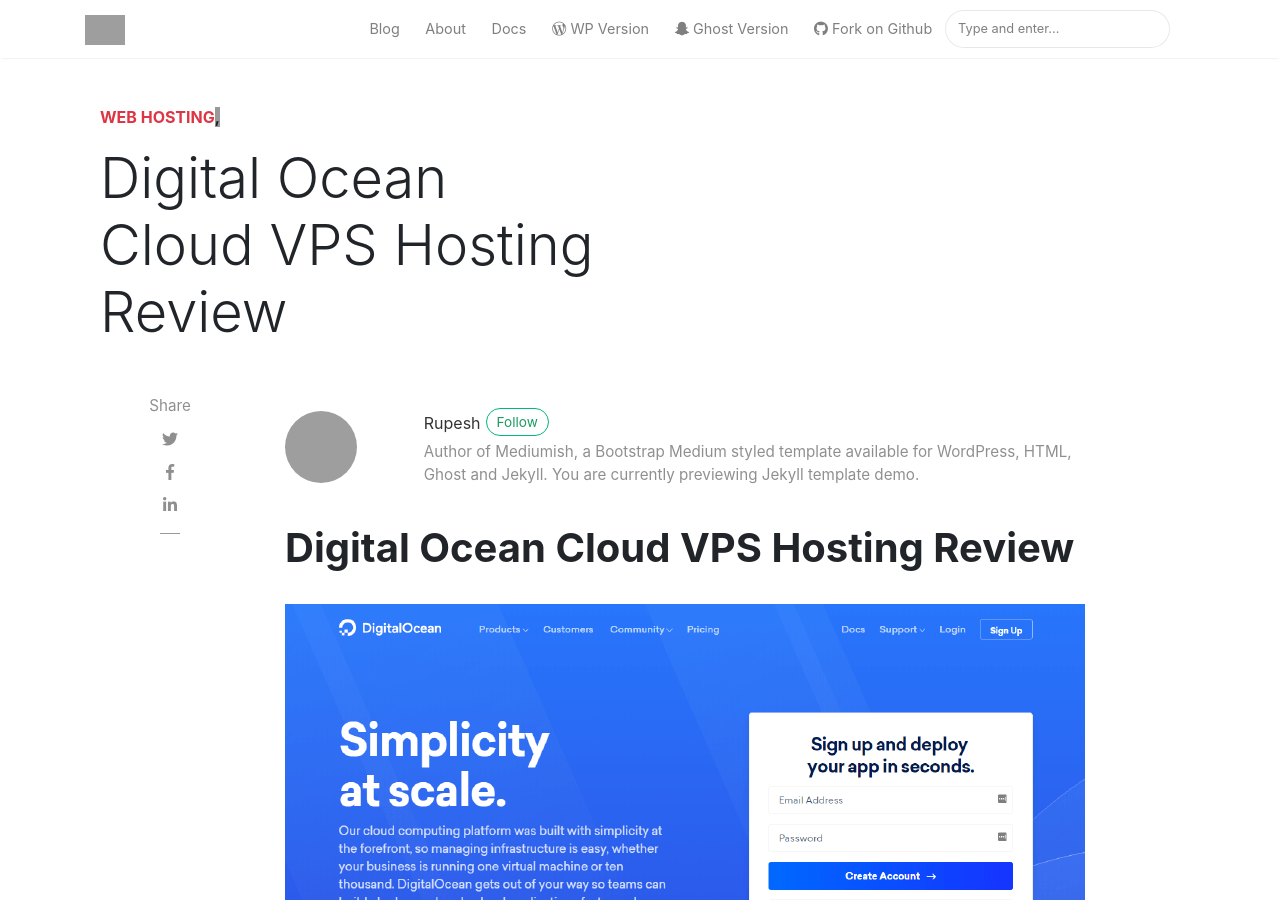
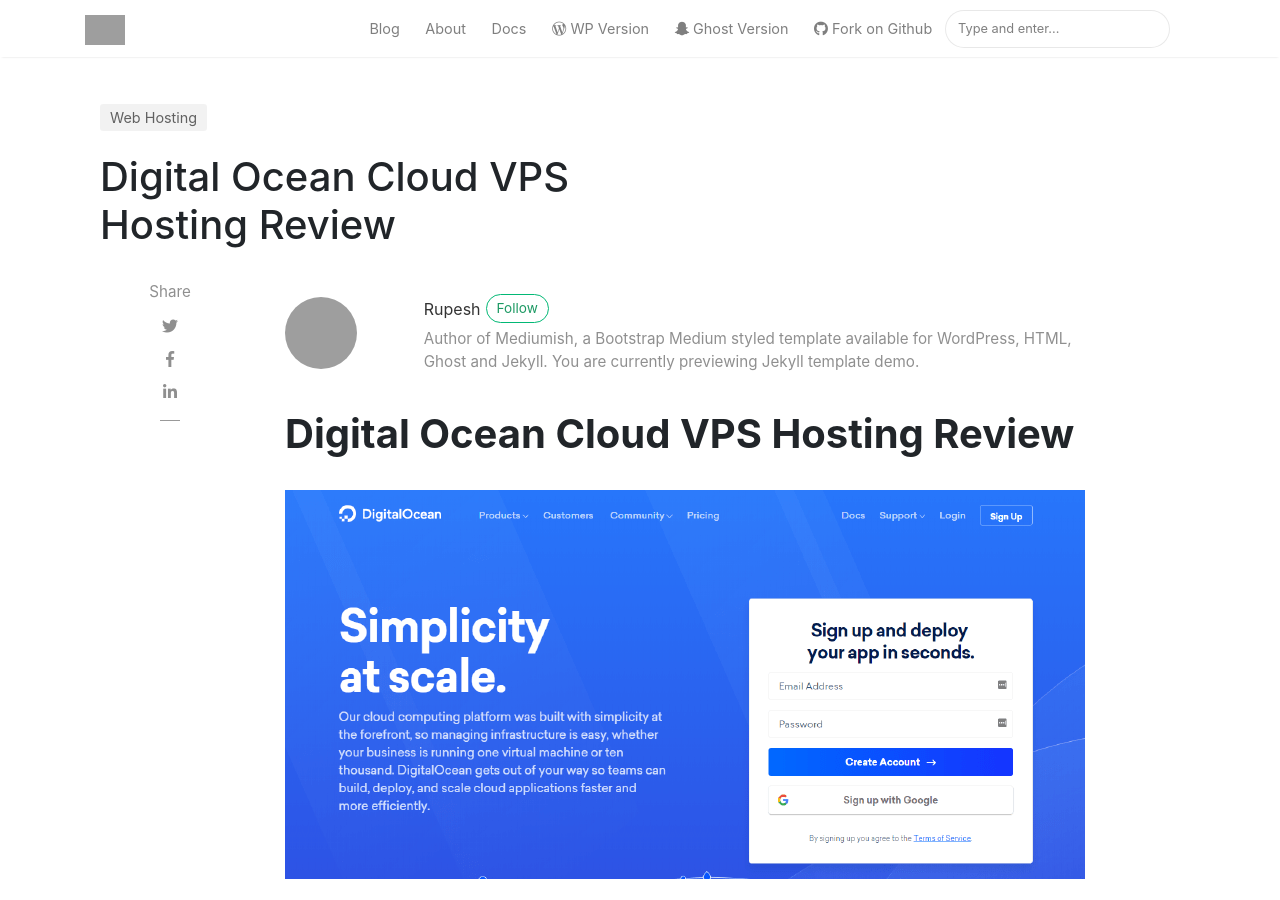
Before and after one commit to patilsab/rp, a Jekyll site: the page built from _posts/2019-12-21-digital-ocean-cloud-vps-hosting-review.md, in a window 1280 px wide and 900 px high. Built offline with Jekyll 4.4.1, drawn with Linux system fonts in a browser that asks for light colours; nearby versions of some CDN libraries; comment, search, counter and statistics services are not loaded; grey boxes are pictures that could not be loaded.

Commit message:
Update post.html

```diff
--- a/_layouts/post.html
+++ b/_layouts/post.html
@@ -8,17 +8,22 @@ post_class: post-template
 <div class="container">
     <div class="row">
 <div class="{% if page.image %} col-md-6 {% else %} col-md-8 {% endif %} pr-0 pr-md-4 pt-4 pb-4 align-self-center">
-					<p class="text-uppercase font-weight-bold">
-                        <span class="catlist">
-						{% for category in page.categories %}
-                          <a class="sscroll text-danger" href="{{site.baseurl}}/categories.html#{{ category | downcase }}">{{ category | downcase }}</a><span class="sep">, </span>
-                        {% endfor %}
-                        </span>
-					</p>
-					<h1 class="display-4 mb-4 article-headline">{{ page.title }}</h1>
-					<div class="d-flex align-items-center">
 
-	</div>
+
+            <!-- Post Categories -->
+            <div class="after-post-cats">
+                <ul class="tags mb-4">
+                    {% assign sortedCategories = page.categories | sort %}
+                    {% for category in sortedCategories %}
+                    <li>
+                        <a class="smoothscroll" href="{{site.baseurl}}/categories#{{ category | replace: " ","-" }}">{{ category }}</a>
+                    </li>
+                    {% endfor %}
+                </ul>
+            </div>
+            <!-- End Categories -->
+					<!-- Post Title -->
+                                        <h1 class="posttitle">{{ page.title }}</h1>
 </div>
 
 
```
